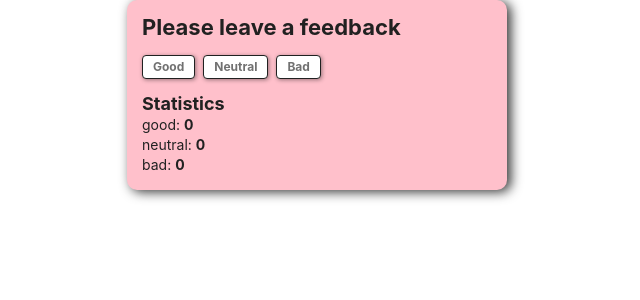
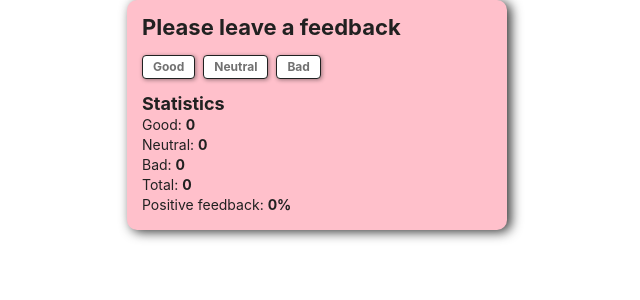
Before and after one commit to Titoffroma/goit-react-hw-02-feedback, a React (Create React App) app: page / in a window 1280 px wide. Shown: the top 300 px of the page, without its empty margins (323-963 px from the left). Built offline with nearby package versions, Linux system fonts and the light colour scheme.

Commit message:
adds step two

```diff
--- a/src/Components/Feedback/index.jsx
+++ b/src/Components/Feedback/index.jsx
@@ -13,10 +13,28 @@ export default class Feedback extends Component {
      bad: 0
     }
 
+    total = 0;
+
+    perc = 0;
+
     handleClick = (e) => {
+        if (e.target === e.currentTarget) return;
         this.setState(state => ({
             [e.target.dataset.stat]: Number(state[e.target.dataset.stat]) + 1,
         }))
+    }
+
+    countTotalFeedback() {
+        this.total = 0;
+        for (let val in this.state) {
+            this.total += this.state[val];
+        }
+        return this.total;
+    }
+
+    countPositiveFeedbackPercentage() {
+        this.perc = Math.round(Number((this.state.good / (this.total - this.state.neutral)) || 0) * 100);
+        return `${this.perc}%`;
     }
 
     render() {
@@ -29,7 +47,7 @@ export default class Feedback extends Component {
                 <FeedbackBtn data-stat="bad" children="Bad"/>
             </FeedbackBtnField>
             <Title title="Statistics" fontSize="18"/>
-            <FeedbackList stats={this.state}/>
+            <FeedbackList stats={this.state} total={this.countTotalFeedback()} perc={this.countPositiveFeedbackPercentage()}/>
         </FeedbackCard>
       )
     }
--- a/src/Components/FeedbackList/index.jsx
+++ b/src/Components/FeedbackList/index.jsx
@@ -15,8 +15,12 @@ const FeedbackItem = ({statName, val}) => (
   <FeedbackLi>{statName}: <StatValue children={val}/></FeedbackLi>
 )
 
-const FeedbackList = ({ stats }) => {
-  const newStats = [{statName: 'good', value: stats.good}, {statName: 'neutral', value: stats.neutral}, {statName: 'bad', value: stats.bad}];
+const FeedbackList = ({ stats, total, perc }) => {
+  const newStats = [{ statName: 'Good', value: stats.good },
+    { statName: 'Neutral', value: stats.neutral },
+    { statName: 'Bad', value: stats.bad },
+    { statName: 'Total', value: total },
+  { statName: 'Positive feedback', value: perc }];
     return (<FeedbackUl>
       {newStats.map((stat, index) => (<FeedbackItem key={index} statName={stat.statName} val={stat.value} />))}
     </FeedbackUl>)
```
